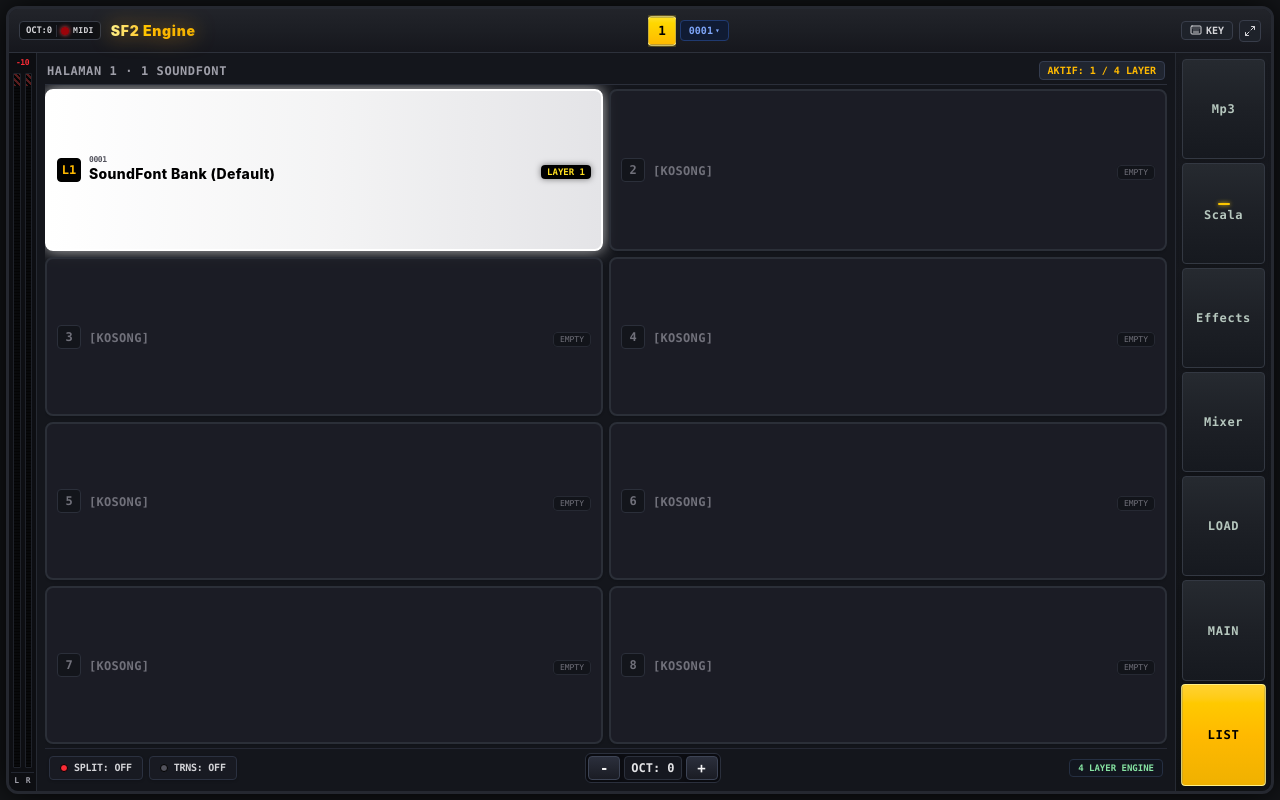
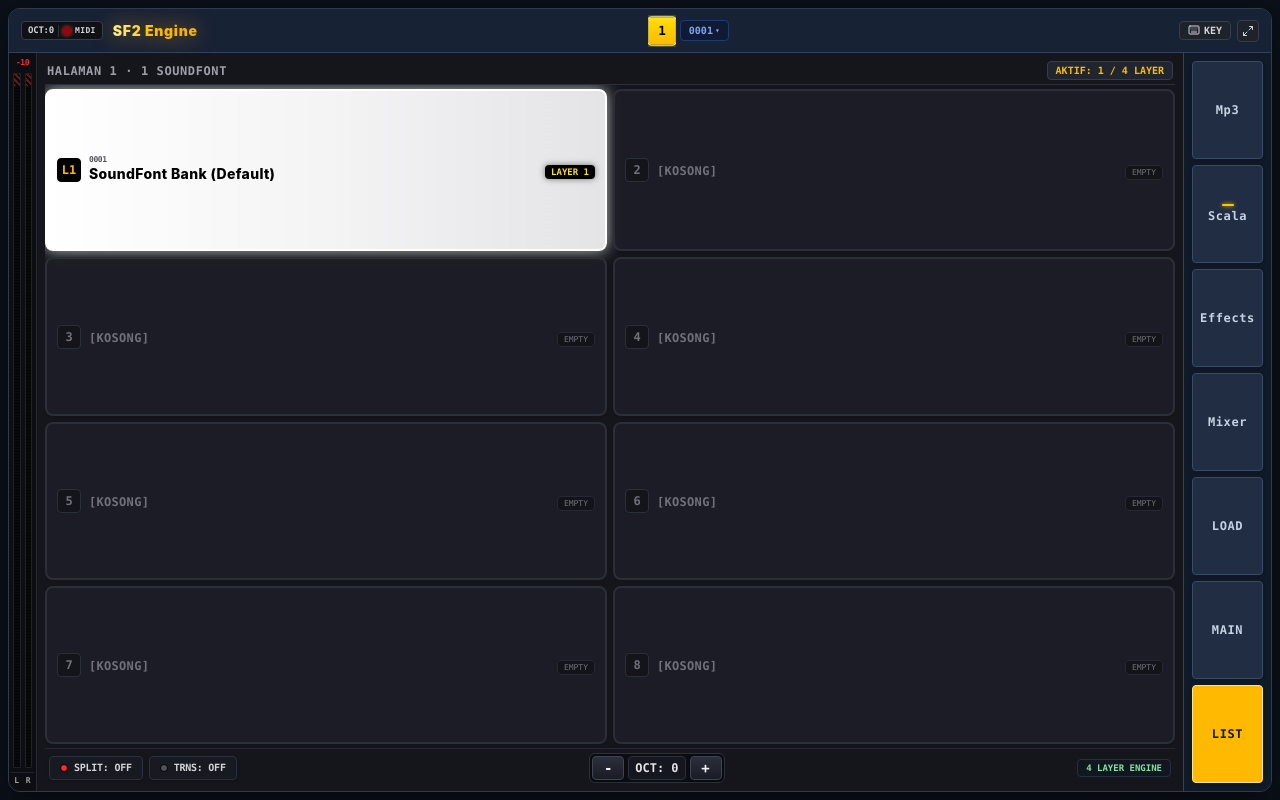
Before and after one commit to faisalaja92-web/SF2-ENGINE, a React (Vite) app: page / in a window 1280 px wide. Built offline with nearby package versions, Linux system fonts and the light colour scheme.

Commit message:
Refine workstation frame spacing and touch targets

```diff
--- a/src/components/WorkstationFrame.tsx
+++ b/src/components/WorkstationFrame.tsx
@@ -76,12 +76,12 @@ export const WorkstationFrame: React.FC<WorkstationFrameProps> = ({
   const pageNumbers = Array.from({ length: Math.max(1, totalPages) }, (_, i) => i + 1);
 
   return (
-    <div className="w-screen h-screen bg-[#141619] text-zinc-100 font-sans flex flex-col select-none overflow-hidden p-1 sm:p-1.5">
+    <div className="w-screen h-screen bg-[#0b1019] text-zinc-100 font-sans flex flex-col select-none overflow-hidden p-1.5 sm:p-2">
       {/* Outer Heavy Bezel (Juzisound dark brushed metal styling from Image 1 & 2) */}
-      <div className="flex-1 border-2 sm:border-[3px] border-[#252830] rounded-lg sm:rounded-xl bg-[#181a20] shadow-[0_0_35px_rgba(0,0,0,0.95)] flex flex-col overflow-hidden relative">
+      <div className="flex-1 border border-[#303b4d] rounded-xl bg-[#121a27] shadow-[0_12px_36px_rgba(0,0,0,0.45)] flex flex-col overflow-hidden relative">
 
         {/* TOP HARDWARE BAR (Modeled exactly after Image 1) */}
-        <div className="h-10 sm:h-11 bg-gradient-to-b from-[#22242a] via-[#1c1e24] to-[#16171d] border-b border-[#2d313b] flex items-center justify-between px-2 sm:px-2.5 relative z-10 shrink-0">
+        <div className="min-h-11 bg-[#182235] border-b border-[#34415a] flex items-center justify-between gap-2 px-2 sm:px-3 relative z-10 shrink-0">
 
           {/* Left: Branding & Hardware Status Box */}
           <div className="flex items-center gap-1.5 shrink-0">
@@ -263,7 +263,7 @@ export const WorkstationFrame: React.FC<WorkstationFrameProps> = ({
           </div>
 
           {/* RIGHT SIDE MENU (Exact Juzisound Bevelled Metallic Buttons from Image 1 & 2) */}
-          <div className="w-16 sm:w-20 md:w-24 bg-gradient-to-b from-[#181a20] via-[#14161b] to-[#101215] border-l border-[#262a33] flex flex-col justify-between p-1 sm:p-1.5 gap-1 select-none shrink-0 shadow-inner">
+          <div className="w-[60px] sm:w-[76px] md:w-[88px] bg-[#111a29] border-l border-[#34415a] flex flex-col justify-between p-1.5 sm:p-2 gap-1.5 select-none shrink-0">
             {rightMenuItems.map((item) => {
               const isActive = currentView === item.id;
               return (
@@ -272,8 +272,8 @@ export const WorkstationFrame: React.FC<WorkstationFrameProps> = ({
                   onClick={() => onSelectView(item.id)}
                   className={`relative flex-1 flex flex-col items-center justify-center rounded-[4px] font-mono text-[10px] sm:text-xs tracking-wider transition-all shadow-md ${
                     isActive
-                      ? 'bg-gradient-to-b from-amber-300 via-amber-400 to-yellow-500 text-black font-black border border-yellow-200 shadow-[0_0_15px_rgba(245,158,11,0.7)] transform scale-[1.02]'
-                      : 'bg-gradient-to-b from-[#262a30] via-[#1d2026] to-[#16191f] text-[#b6c7be] border border-[#333842] hover:border-zinc-500 hover:text-white font-bold active:scale-98'
+                      ? 'bg-amber-400 text-[#111827] font-black border border-amber-200 shadow-[0_3px_12px_rgba(245,158,11,0.22)]'
+                      : 'bg-[#202d42] text-[#c5d2e4] border border-[#3a4b65] hover:bg-[#293a55] hover:text-white font-bold active:scale-95'
                   }`}
                 >
                   {/* Yellow dash LED on Scala like in Image 1 */}
```
